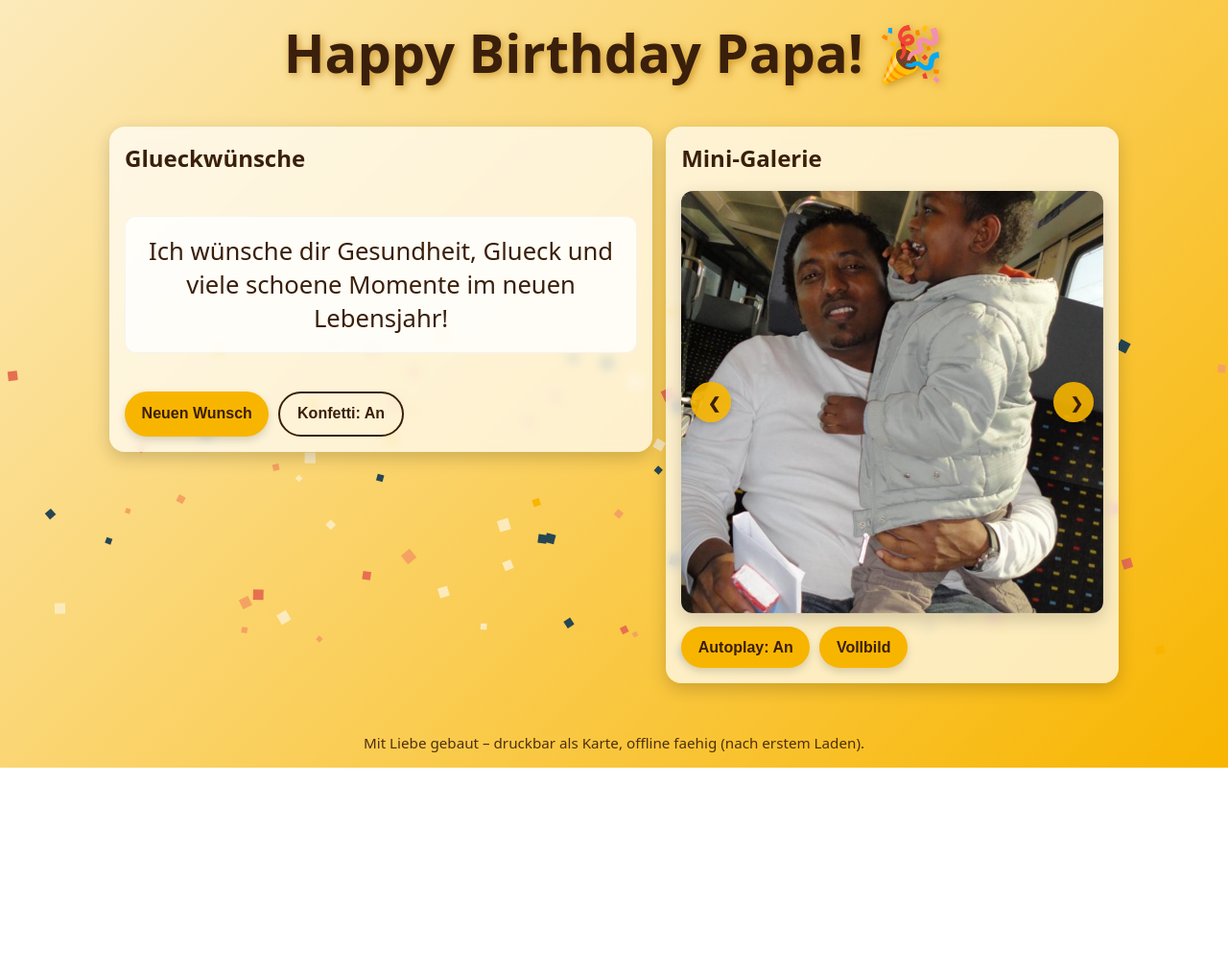
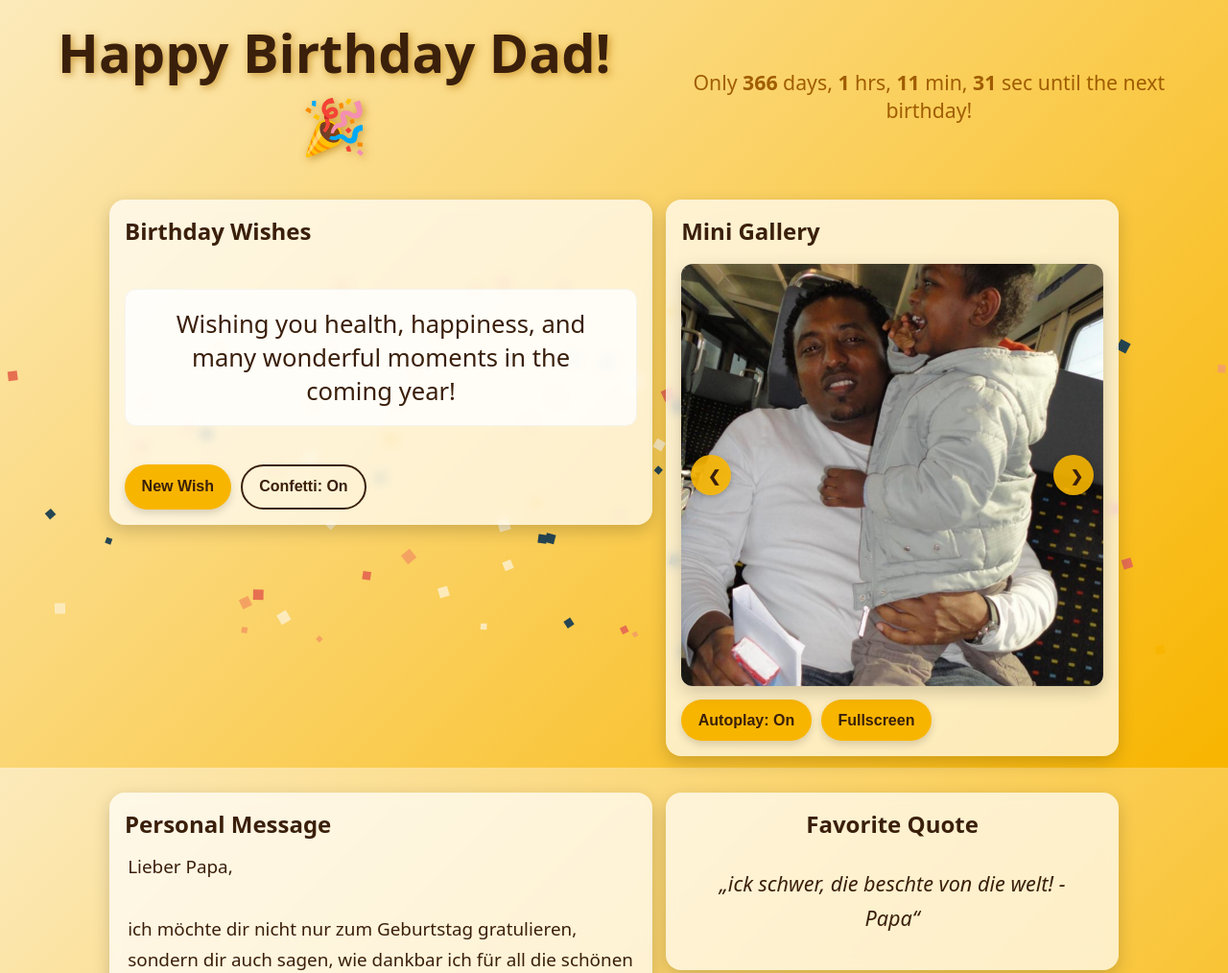
Before and after one commit to michiastegegne/Birthday-Dad, a plain HTML site: page index.html in a window 1280 px wide. Shown: the top 1014 px of the page at 96% size. Before the commit the page ends 800 px from the top, so only its background shows below. Drawn offline with nearby package versions, Linux system fonts and the light colour scheme.

Commit message:
immernonnit

```diff
--- a/index.html
+++ b/index.html
@@ -1,5 +1,5 @@
 <!DOCTYPE html>
-<html lang="de">
+    <html lang="en">
 <head>
     <meta charset="UTF-8" />
     <meta name="viewport" content="width=device-width, initial-scale=1" />
@@ -209,69 +209,127 @@
     <canvas id="confettiCanvas" aria-hidden="true"></canvas>
 
     <header>
-        <h1 aria-live="polite">Happy Birthday Papa! 🎉</h1>
+        <h1 aria-live="polite">Happy Birthday Dad! 🎉</h1>
+        <div id="countdown" style="margin-top:1rem;font-size:1.33rem;font-weight:500;text-align:center;color:#a05d00;"></div>
     </header>
 
     <main>
         <!-- Wishes -->
         <section class="card" id="wishBox" aria-labelledby="wishes-h">
-            <h2 id="wishes-h" style="margin:0 0 .25rem 0">Glueckwünsche</h2>
-            <p id="wish">Lade deinen Wunsch...</p>
-            <div class="actions controls" role="group" aria-label="Wunschaktionen">
-                <button id="newWishBtn" title="Zufaelliger Wunsch">Neuen Wunsch</button>
-                <button id="toggleConfetti" class="btn-ghost" title="Konfetti umschalten">Konfetti: An</button>
+            <h2 id="wishes-h" style="margin:0 0 .25rem 0">Birthday Wishes</h2>
+            <p id="wish">Loading your wish...</p>
+            <div class="actions controls" role="group" aria-label="Wish actions">
+                <button id="newWishBtn" title="Random wish">New Wish</button>
+                <button id="toggleConfetti" class="btn-ghost" title="Toggle confetti">Confetti: On</button>
             </div>
         </section>
 
         <!-- Gallery -->
         <section class="card" id="galleryWrap" aria-labelledby="gallery-h">
-            <h2 id="gallery-h" style="margin:0 0 .25rem 0">Mini-Galerie</h2>
+            <h2 id="gallery-h" style="margin:0 0 .25rem 0">Mini Gallery</h2>
             <div id="gallery" aria-live="polite">
-                <button id="prev" class="nav" aria-label="Vorheriges Bild">&#10094;</button>
-                <button id="next" class="nav" aria-label="Naechstes Bild">&#10095;</button>
+                <button id="prev" class="nav" aria-label="Previous image">&#10094;</button>
+                <button id="next" class="nav" aria-label="Next image">&#10095;</button>
                 <div class="progress" aria-hidden="true"><i id="bar"></i></div>
-                <img src="./Photos/01.png" alt="Bild 1" class="active" />
-                <img src="./Photos/02.JPG" alt="Bild 2" />
-                <img src="./Photos/03.JPG" alt="Bild 3" />
-                <img src="./Photos/04.JPG" alt="Bild 4" />
-                <img src="./Photos/05.JPG" alt="Bild 5" />
+                <img src="./Photos/01.png" alt="Photo 1" class="active" />
+                <img src="./Photos/02.JPG" alt="Photo 2" />
+                <img src="./Photos/03.JPG" alt="Photo 3" />
+                <img src="./Photos/04.JPG" alt="Photo 4" />
+                <img src="./Photos/05.JPG" alt="Photo 5" />
             </div>
             <div class="actions controls" role="group" aria-label="Slideshow">
-                <button id="playPause">Autoplay: An</button>
-                <button id="fullscreen">Vollbild</button>
+                <button id="playPause">Autoplay: On</button>
+                <button id="fullscreen">Fullscreen</button>
             </div>
         </section>
+
+        <!-- Personal Message -->
+        <section class="card" id="personal-message" aria-labelledby="personal-message-h" style="margin-top:1.5rem;">
+            <h2 id="personal-message-h" style="margin:0 0 .25rem 0;">Personal Message</h2>
+            <div style="padding: 0.5rem 0.2rem;">
+                <p style="font-size:1.18rem; line-height:1.7; margin:0;">
+                    Lieber Papa,<br>
+                    <br>
+                    ich möchte dir nicht nur zum Geburtstag gratulieren, sondern dir auch sagen, wie dankbar ich für all die schönen Momente und deine ständige Unterstützung bin.<br>
+                    <br>
+                    Du bist immer für mich da gewesen, hast zugehört, geholfen und mich zum Lachen gebracht. Ich wünsche dir von Herzen Gesundheit, Freude und viele weitere unvergessliche Erlebnisse.<br>
+                    <br>
+                    Ich hab dich sehr lieb!<br>
+                    <span style="display:inline-block;margin-top:0.6em;font-weight:600;">Dein Michi</span>
+                </p>
+            </div>
+        </section>
+
+        <!-- Quote Block -->
+        <section class="card" id="zitat-block" aria-labelledby="zitat-h" style="margin-top:1.5rem; display: flex; flex-direction: column; align-items: center; justify-content: center;">
+            <h2 id="zitat-h" style="margin:0 0 .5rem 0; text-align:center;">Favorite Quote</h2>
+            <blockquote style="font-size:1.35rem; font-style:italic; text-align:center; padding:1.2rem 1.2rem; margin:0; line-height:1.7;">
+                „ick schwer, die beschte von die welt! - Papa“
+            </blockquote>
+        </section>
+
     </main>
 
     <footer>
-        <span>Mit Liebe gebaut – druckbar als Karte, offline faehig (nach erstem Laden).</span>
+        <span>Built with love – printable as a card, works offline (after first load).</span>
     </footer>
 
-    <dialog id="lightbox" aria-label="Grossansicht">
+    <dialog id="lightbox" aria-label="Enlarged view">
         <div class="lightbox-inner">
-            <img alt="Grossansicht" />
-            <button class="lightbox-close" aria-label="Schliessen">✕</button>
+            <img alt="Enlarged view" />
+            <button class="lightbox-close" aria-label="Close">✕</button>
         </div>
     </dialog>
 
+    <!-- html2canvas CDN -->
+    <script src="https://cdn.jsdelivr.net/npm/html2canvas@1.4.1/dist/html2canvas.min.js"></script>
     <script>
+        // Countdown Timer
+        (function() {
+            const countdownEl = document.getElementById('countdown');
+            // Set fixed birthday: 27 September 2026
+            function getNextBirthday() {
+                // 27 September 2026, 00:00:00
+                return new Date(2026, 8, 27, 0, 0, 0, 0); // Month is 0-based: 8 = September
+            }
+            function updateCountdown() {
+                const now = new Date();
+                const next = getNextBirthday();
+                let diff = next - now;
+                if (diff < 0) diff = 0;
+                const days = Math.floor(diff / (1000 * 60 * 60 * 24));
+                const hours = Math.floor((diff / (1000 * 60 * 60)) % 24);
+                const mins = Math.floor((diff / (1000 * 60)) % 60);
+                const secs = Math.floor((diff / 1000) % 60);
+                let text = '';
+                if (diff === 0) {
+                    text = 'Today is the birthday! 🎂';
+                } else {
+                    text = `Only <b>${days}</b> day${days!==1?'s':''}, <b>${hours}</b> hrs, <b>${mins}</b> min, <b>${secs}</b> sec until the next birthday!`;
+                }
+                countdownEl.innerHTML = text;
+            }
+            updateCountdown();
+            setInterval(updateCountdown, 1000);
+        })();
+
         // Utility
         function $(sel, root = document) { return root.querySelector(sel); }
         function $all(sel, root = document) { return Array.from(root.querySelectorAll(sel)); }
         const prefersReduced = window.matchMedia('(prefers-reduced-motion: reduce)').matches;
 
-        // Wishes data + persistence
-        const DEFAULT_WISHES = [
-            "Alles Gute zum Geburtstag, Papa! Du bist der Beste!",
-            "Herzlichen Glueckwunsch zum Geburtstag! Danke fuer deine Liebe und Unterstuetzung.",
-            "Ich wünsche dir Gesundheit, Glueck und viele schoene Momente im neuen Lebensjahr!",
-            "Papa, du bist mein Held – hab einen fantastischen Geburtstag!",
-            "Moege dein Tag so besonders sein wie du es bist. Happy Birthday!",
-            "Danke, dass du immer fuer mich da bist. Ich hab dich lieb!",
-            "Feiere heute gross – du hast es mehr als verdient!",
-            "Auf ein weiteres Jahr voller gemeinsamer Erinnerungen und Freude!",
-            "Ich wünsche dir einen Tag voller Lachen, Liebe und leckerem Kuchen!",
-            "Happy Birthday, Papa! Du machst die Welt fuer uns heller."
+        // Birthday wishes list
+        const wishes = [
+            "Happy Birthday, Dad! You are the best!",
+            "Congratulations on your birthday! Thank you for your love and support.",
+            "Wishing you health, happiness, and many wonderful moments in the coming year!",
+            "Dad, you are my hero – have a fantastic birthday!",
+            "May your day be as special as you are. Happy Birthday!",
+            "Thank you for always being there for me. Love you!",
+            "Celebrate big today – you more than deserve it!",
+            "To another year full of shared memories and joy!",
+            "Wishing you a day full of laughter, love, and delicious cake!",
+            "Happy Birthday, Dad! You make the world brighter for us."
         ];
         const wishEl = $('#wish');
         const nextBtn = $('#newWishBtn');
@@ -279,7 +337,7 @@
 
         let availableWishes = [];
         function refillWishes() {
-            availableWishes = [...DEFAULT_WISHES];
+            availableWishes = [...wishes];
         }
         function showRandomWish() {
             if (availableWishes.length === 0) refillWishes();
@@ -330,7 +388,7 @@
         }
         function toggleAutoplay() {
             autoplay = !autoplay;
-            playPause.textContent = `Autoplay: ${autoplay ? 'An' : 'Aus'}`;
+            playPause.textContent = `Autoplay: ${autoplay ? 'On' : 'Off'}`;
             autoplay ? startAutoplay() : stopAutoplay();
         }
         function startProgress() {
@@ -367,7 +425,7 @@
             if (typeof lightbox.showModal === 'function') lightbox.showModal();
         });
         lbClose.addEventListener('click', () => lightbox.close());
-        // Vollbild-Button plattformübergreifend (WebKit/MS Fallbacks)
+        // Fullscreen button cross-platform (WebKit/MS fallbacks)
         fullscreenBtn.addEventListener('click', () => {
             if (!document.fullscreenElement) {
                 if (gallery.requestFullscreen) gallery.requestFullscreen();
@@ -420,7 +478,7 @@
         if (!prefersReduced) { initConfetti(); requestAnimationFrame(loop); }
         toggleConfettiBtn.addEventListener('click', () => {
             confettiEnabled = !confettiEnabled;
-            toggleConfettiBtn.textContent = `Konfetti: ${confettiEnabled ? 'An' : 'Aus'}`;
+            toggleConfettiBtn.textContent = `Confetti: ${confettiEnabled ? 'On' : 'Off'}`;
             if (confettiEnabled && confettiPieces.length === 0) initConfetti();
             if (!confettiEnabled) ctx.clearRect(0,0,confettiCanvas.width, confettiCanvas.height);
         });
```
